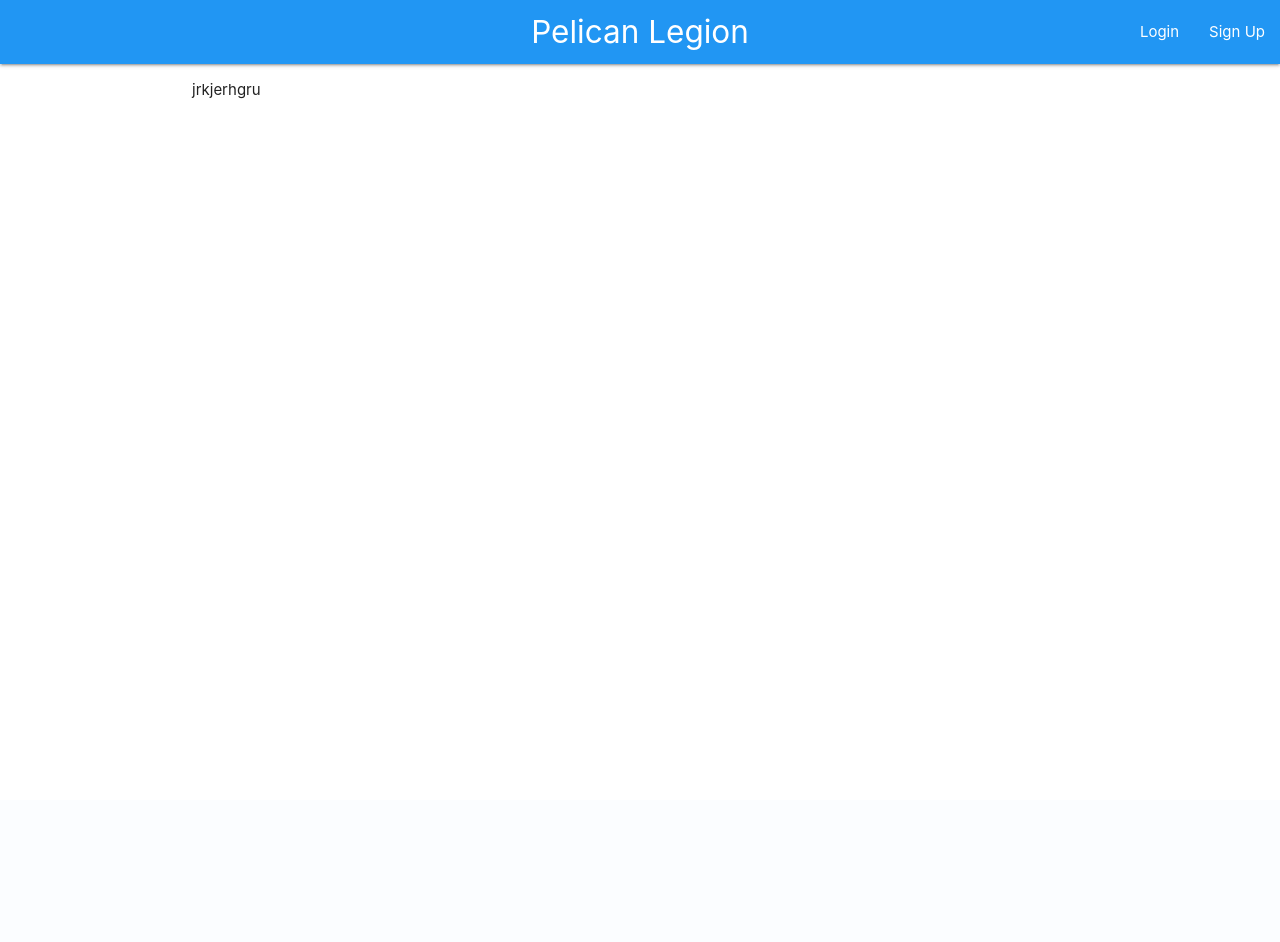
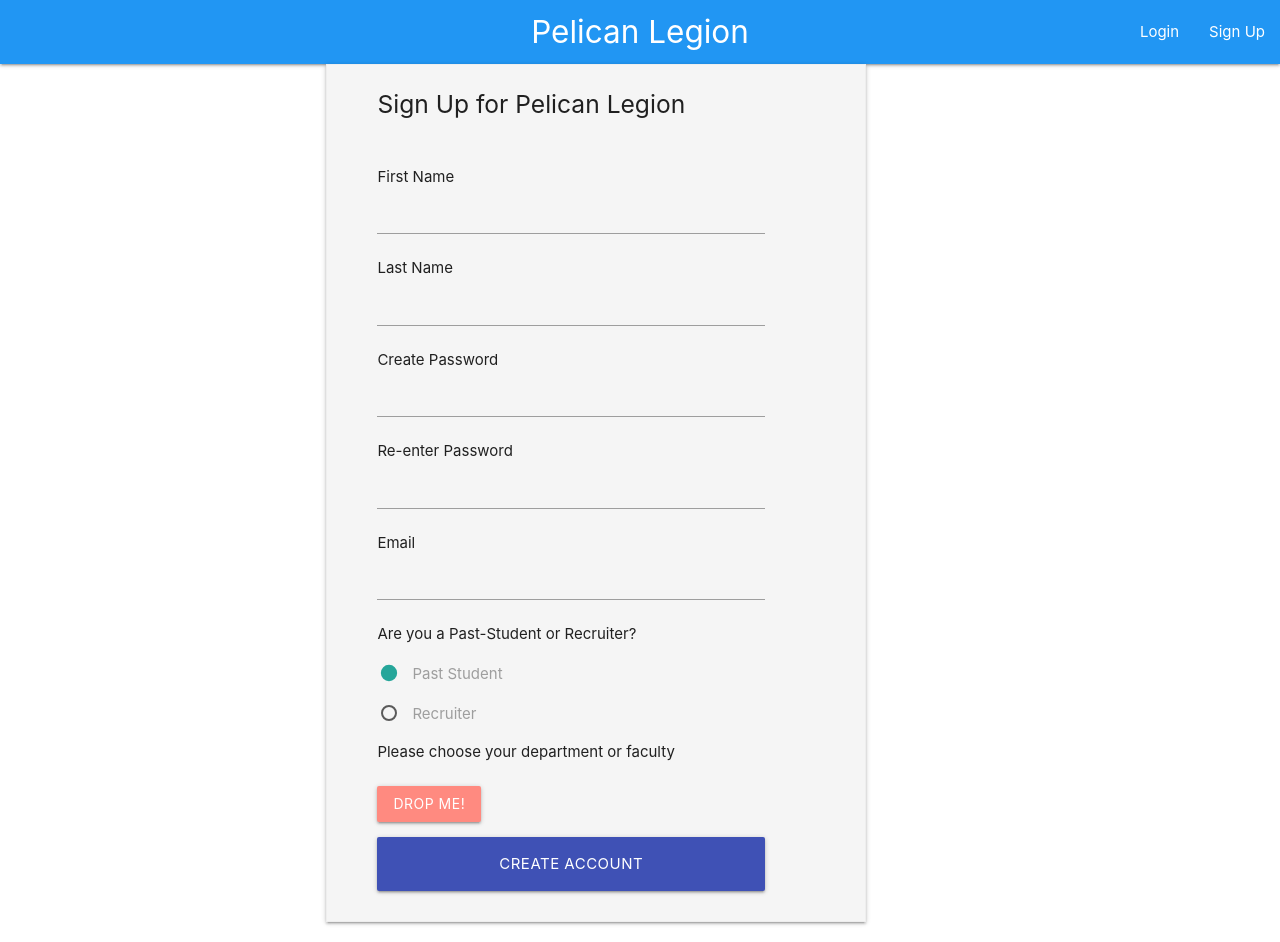
Before and after one commit to michelllle-liu/pelican-legion, a Flask app: page /signup in a window 1280 px wide. Before the commit the page ends 99 px from the top, so only its background shows below. Run offline with Flask 2, Linux system fonts and the light colour scheme.

Commit message:
get login info, and some more changes to the signup html

```diff
--- a/App/main.py
+++ b/App/main.py
@@ -2,7 +2,7 @@
 #hello again
 #TESTING 123
 import os
-from flask import Flask, render_template
+from flask import Flask, render_template, request
 from flask_jwt import JWT, jwt_required, current_identity
 from flask_login import LoginManager, current_user
 from flask_uploads import DOCUMENTS, IMAGES, TEXT, UploadSet, configure_uploads
@@ -84,7 +84,7 @@ def index():
     return render_template('index.html')
 
 @app.route('/login')
-def login():
+def show_login():
     return render_template('login.html')
 
 @app.route('/signup')
@@ -114,7 +114,10 @@ def signup():
 
     return 'user created'
 
-@app.route('/dashboard')
-@jwt_required()
-def dashboard():
-    return render_template('dashboard.html')
+
+@app.route('/login', methods=['POST'])
+def login():
+    email = request.form['email']
+    password = request.form['password']
+    info = email + password
+    return info
--- a/App/static/main.js
+++ b/App/static/main.js
@@ -14,9 +14,14 @@ function loadTable(users){
     }
 }
 
+
 async function main(){
     const users = await getUserData();
     loadTable(users);
 }
 
+
+
+
+
 main();
--- a/App/templates/layout.html
+++ b/App/templates/layout.html
@@ -9,6 +9,7 @@
     <link rel="stylesheet" href="https://cdnjs.cloudflare.com/ajax/libs/materialize/1.0.0/css/materialize.min.css">
     <!--Let browser know website is optimized for mobile-->
     <meta name="viewport" content="width=device-width, initial-scale=1.0"/>
+
     <title>Pelican Legion</title>
 
   </head>
@@ -37,5 +38,13 @@
     <div class="container" id="content">{% block content %}{% endblock %}</div>
 
     <script src="https://cdnjs.cloudflare.com/ajax/libs/materialize/1.0.0/js/materialize.min.js"></script>
+
+    <script>
+      document.addEventListener('DOMContentLoaded', function(){
+        var drop=document.querySelectorAll('.dropdown-trigger');
+        M.Dropdown.init(drop)
+      });
+    </script>
+
   </body>
 </html>
--- a/App/templates/login.html
+++ b/App/templates/login.html
@@ -29,10 +29,12 @@
                         </label>
         </div>
 
+
+
         <br />
         <centre>
           <div class='row'>
-            <button type='submit' name='btn_login' class='col s12 btn btn-large waves-effect indigo'>Login</button>
+            <button type='submit' name='btn_login' class='col s12 btn btn-large waves-effect indigo' onclick="login()">Login</button>
           </div>
         </centre>
       </form>
--- a/App/templates/signup.html
+++ b/App/templates/signup.html
@@ -3,5 +3,74 @@
 {{ super() }}
 
 {% block content %}
-    <p>jrkjerhgru</p>
+    <div class = "container">
+        <div class="z-depth-1 grey lighten-4 row" style="display: inline-block; padding: 10px 100px 10px 50px; border: 1px solid #EEE;">
+
+            <form class="signup-container">
+                <h5> Sign Up for Pelican Legion</h5>
+                <br>
+                <p>
+                <h7>First Name</h7>
+                <input class="fname-input" type="text" required></p>
+                <p>
+                <h7>Last Name</h7>
+                <input class="lname-input" type="text" required></p>
+                <p>
+                <h7>Create Password</h7>
+                <input class="pwrd-input" type="password" id ='create-pwrd'></p>
+
+                <p>
+                    <h7>Re-enter Password</h7>
+                    <input class ='validate' type = 'password' id = 'confirm-pwrd'>
+                </p>
+
+                <p>
+                <h7>Email</h7>
+                <input class="email-input" type="text"></p>
+                </label>
+
+                <p>
+                    <p>
+                        <h7>Are you a Past-Student or Recruiter?</h7>
+                    </p>
+                    <p>
+                    <label>
+                        <input name="group1" type="radio" value="past_student" onclick="show_extra_info()" checked/>
+                        <span>Past Student</span>
+                    </label>
+                    </p>
+
+                    <p>
+                      <label>
+                        <input name="group1" type="radio" value="recruiter" onclick="show_extra_info()"/>
+                        <span>Recruiter</span>
+                      </label>
+                    </p>
+
+                </p>
+
+                <p>
+
+                    <h7>Please choose your department or faculty</h7><br><br/>
+                    <a  href="#" data-target="dropdown" class="btn red accent-1 dropdown-trigger" >Drop Me!</a>
+
+                    <ul class="dropdown-content" id="dropdown" >
+                        <li><a href="#">Sub</a></li>
+                        <li><a href="#">Sub</a></li>
+                        <li><a href="#">Sub</a></li>
+                    </ul>
+
+                </p>
+
+                <centre>
+                    <div class='row'>
+                      <button type='submit' name='btn_signup' class='col s12 btn btn-large waves-effect indigo'>Create account</button>
+                    </div>
+                  </centre>
+              </form>
+
+
+
+    </div>
+
 {% endblock %}
```
